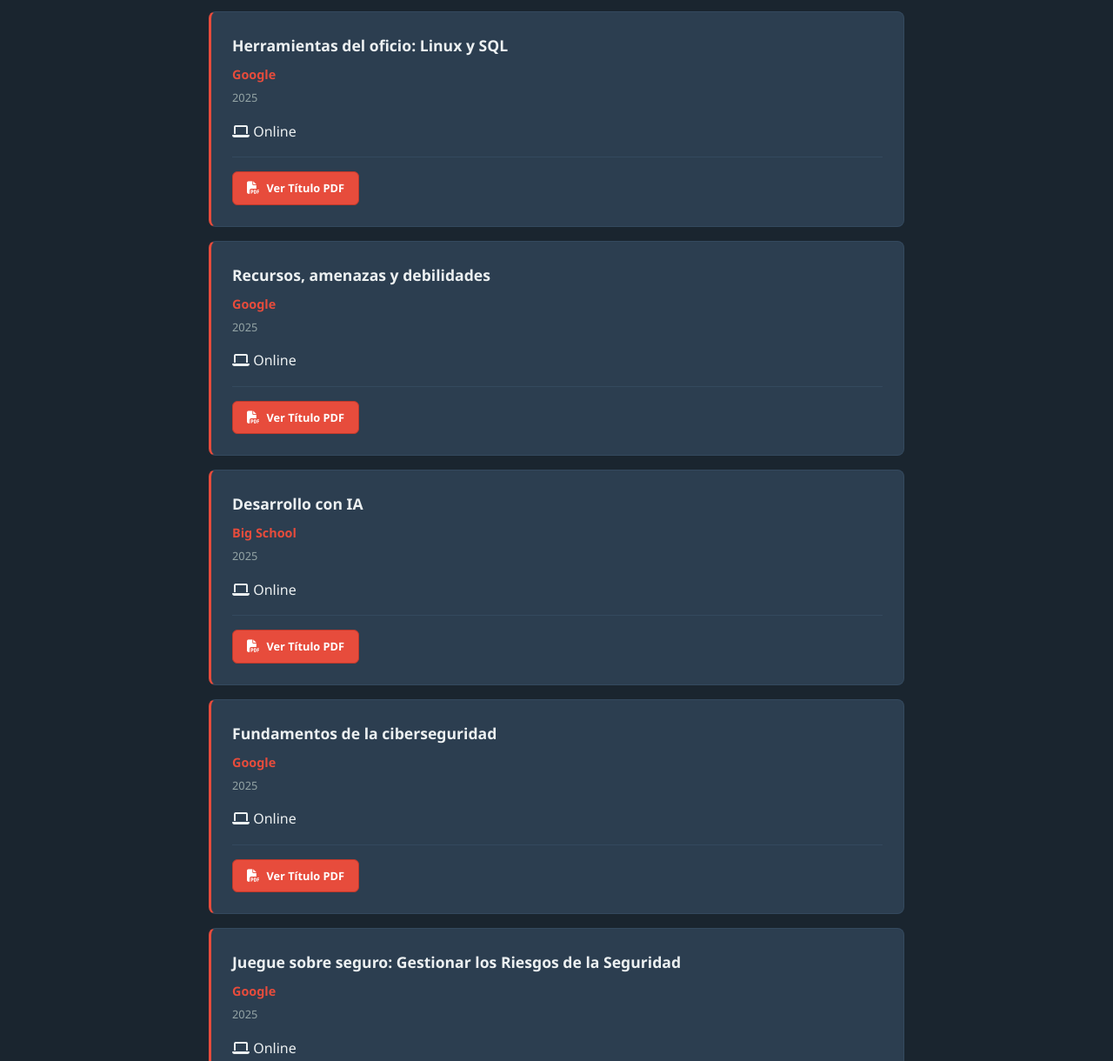
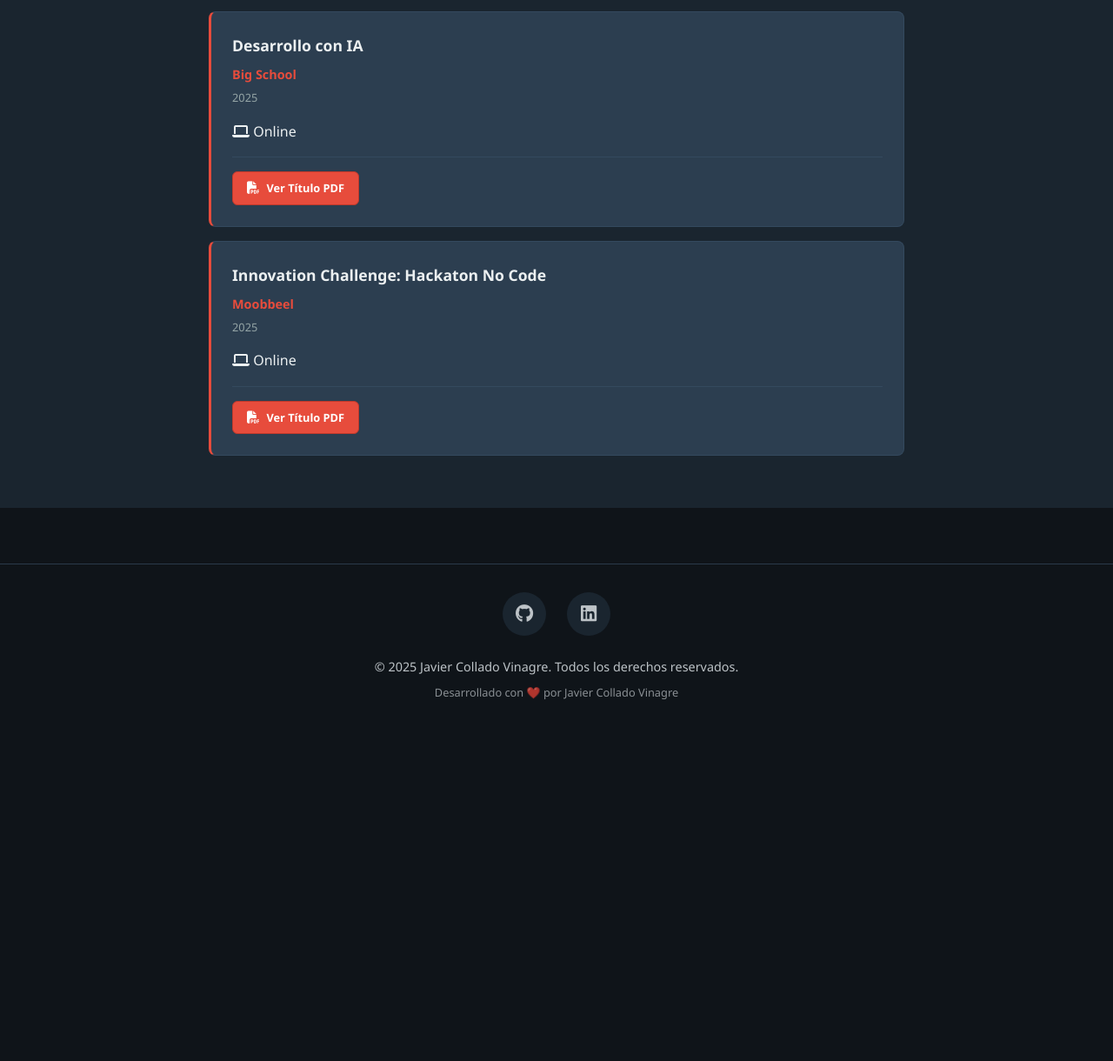
Before and after one commit to javy016/portafolio, a website: page webs/habilidades/habilidades.html in a window 1280 px wide. Shown: the part 4888-6108 px from the top of the page at 87% size. After the commit the page ends 5727 px from the top, so only its background shows below. Drawn offline with Linux system fonts and the light colour scheme.

Commit message:
Update habilidades.html

```diff
--- a/webs/habilidades/habilidades.html
+++ b/webs/habilidades/habilidades.html
@@ -354,16 +354,16 @@
                 <h2 class="section-title">Titulación No Académica</h2>
                 <div class="non-academic-list">
                     <div class="non-academic-item">
-                        <h3>Conectar y Proteger: Redes y Seguridad de red</h3>
+                        <h3>Ciberseguridad Google</h3>
                         <p class="non-academic-entity">Google</p>
                         <div class="certification-meta">
-                            <span class="non-academic-date">2025</span>
+                            <span class="non-academic-date">2026</span>
                             <span class="modalidad-tag modalidad-online">
                                 <i class="fas fa-laptop"></i> Online
                             </span>
                         </div>
                         <div class="non-academic-actions">
-                            <a href="../../documentos/certificados/Conectar_y_Proteger_RedesySeguridad_de_red_Coursera DZ1GLH1N6EY0.pdf"
+                            <a href="../../documentos/certificados/Certificado_Ciberseguridad.pdf"
                                 target="_blank" class="btn-pdf">
                                 <i class="fas fa-file-pdf"></i> Ver Título PDF
                             </a>
@@ -436,38 +436,7 @@
                             </a>
                         </div>
                     </div>
-                    <div class="non-academic-item">
-                        <h3>Herramientas del oficio: Linux y SQL</h3>
-                        <p class="non-academic-entity">Google</p>
-                        <div class="certification-meta">
-                            <span class="non-academic-date">2025</span>
-                            <span class="modalidad-tag modalidad-online">
-                                <i class="fas fa-laptop"></i> Online
-                            </span>
-                        </div>
-                        <div class="non-academic-actions">
-                            <a href="../../documentos/certificados/Herramientas_de_oficio_linux_y_sql_Coursera 3BH46GJ3IAUW.pdf"
-                                target="_blank" class="btn-pdf">
-                                <i class="fas fa-file-pdf"></i> Ver Título PDF
-                            </a>
-                        </div>
-                    </div>
-                    <div class="non-academic-item">
-                        <h3>Recursos, amenazas y debilidades</h3>
-                        <p class="non-academic-entity">Google</p>
-                        <div class="certification-meta">
-                            <span class="non-academic-date">2025</span>
-                            <span class="modalidad-tag modalidad-online">
-                                <i class="fas fa-laptop"></i> Online
-                            </span>
-                        </div>
-                        <div class="non-academic-actions">
-                            <a href="../../documentos/certificados/Recursos_Amenazas_vulnerabilidades_Coursera F9AU6E2UQ5P2.pdf"
-                                target="_blank" class="btn-pdf">
-                                <i class="fas fa-file-pdf"></i> Ver Título PDF
-                            </a>
-                        </div>
-                    </div>
+
                     <div class="non-academic-item">
                         <h3>Desarrollo con IA</h3>
                         <p class="non-academic-entity">Big School</p>
@@ -484,38 +453,8 @@
                             </a>
                         </div>
                     </div>
-                    <div class="non-academic-item">
-                        <h3>Fundamentos de la ciberseguridad</h3>
-                        <p class="non-academic-entity">Google</p>
-                        <div class="certification-meta">
-                            <span class="non-academic-date">2025</span>
-                            <span class="modalidad-tag modalidad-online">
-                                <i class="fas fa-laptop"></i> Online
-                            </span>
-                        </div>
-                        <div class="non-academic-actions">
-                            <a href="../../documentos/certificados/Coursera UGEMP2SPIL4R - Fundamentos_Ciberseguridad.pdf"
-                                target="_blank" class="btn-pdf">
-                                <i class="fas fa-file-pdf"></i> Ver Título PDF
-                            </a>
-                        </div>
-                    </div>
-                    <div class="non-academic-item">
-                        <h3>Juegue sobre seguro: Gestionar los Riesgos de la Seguridad</h3>
-                        <p class="non-academic-entity">Google</p>
-                        <div class="certification-meta">
-                            <span class="non-academic-date">2025</span>
-                            <span class="modalidad-tag modalidad-online">
-                                <i class="fas fa-laptop"></i> Online
-                            </span>
-                        </div>
-                        <div class="non-academic-actions">
-                            <a href="../../documentos/certificados/Coursera - Gestionar los Riesgos de Seguridad  0LKDWFPR2K52.pdf"
-                                target="_blank" class="btn-pdf">
-                                <i class="fas fa-file-pdf"></i> Ver Título PDF
-                            </a>
-                        </div>
-                    </div>
+
+
                     <div class="non-academic-item">
                         <h3>Innovation Challenge: Hackaton No Code</h3>
                         <p class="non-academic-entity">Moobbeel</p>
```
